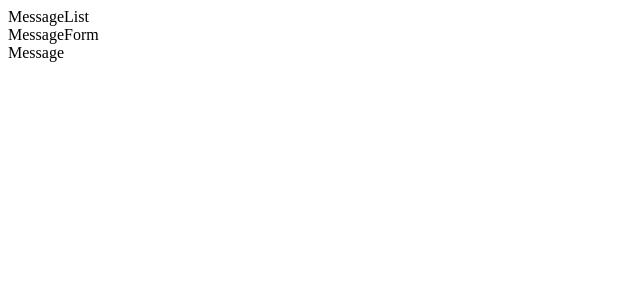
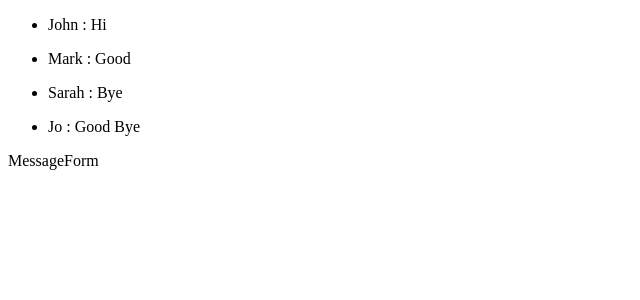
Before and after one commit to poomer123/react-socket.io-client, a React (Create React App) app: page / in a window 1280 px wide. Shown: the top 300 px of the page, without its empty margins (0-640 px from the left). Built offline with nearby package versions, Linux system fonts and the light colour scheme.

Commit message:
test send props

```diff
--- a/src/chat/ChatRoom.js
+++ b/src/chat/ChatRoom.js
@@ -2,14 +2,18 @@ import React, { useState, useEffect } from 'react'
 import socketIOClient from 'socket.io-client'
 import MessageList from './MessageList'
 import MessageForm from './MessageForm'
-import Message from './Message'
 
 export default function ChatRoom() {
-    return (
-        <div>
-            <MessageList />
-            <MessageForm />
-            <Message />
-        </div>
-    )
+	const [messages, setMessages] = useState([
+		{ id: 1, text: 'Hi', member: 'John' },
+		{ id: 2, text: 'Good', member: 'Mark' },
+		{ id: 3, text: 'Bye', member: 'Sarah' },
+		{ id: 4, text: 'Good Bye', member: 'Jo' }
+	])
+	return (
+		<div>
+			<MessageList messages={messages} />
+			<MessageForm />
+		</div>
+	)
 }
--- a/src/chat/Message.js
+++ b/src/chat/Message.js
@@ -1,5 +1,10 @@
 import React from 'react'
 
-export default function Message() {
-    return <div>Message</div>
+export default function Message(props) {
+	const { message } = props
+	return (
+		<li>
+			{message.member} : {message.text}
+		</li>
+	)
 }
--- a/src/chat/MessageList.js
+++ b/src/chat/MessageList.js
@@ -1,5 +1,16 @@
 import React from 'react'
+import Message from './Message'
 
-export default function MessageList() {
-    return <div>MessageList</div>
+export default function MessageList(props) {
+	const { messages } = props
+	return (
+		<div>
+			{messages.length > 0 &&
+				messages.map(message => (
+					<ul key={message.id}>
+						<Message message={message} />
+					</ul>
+				))}
+		</div>
+	)
 }
```
